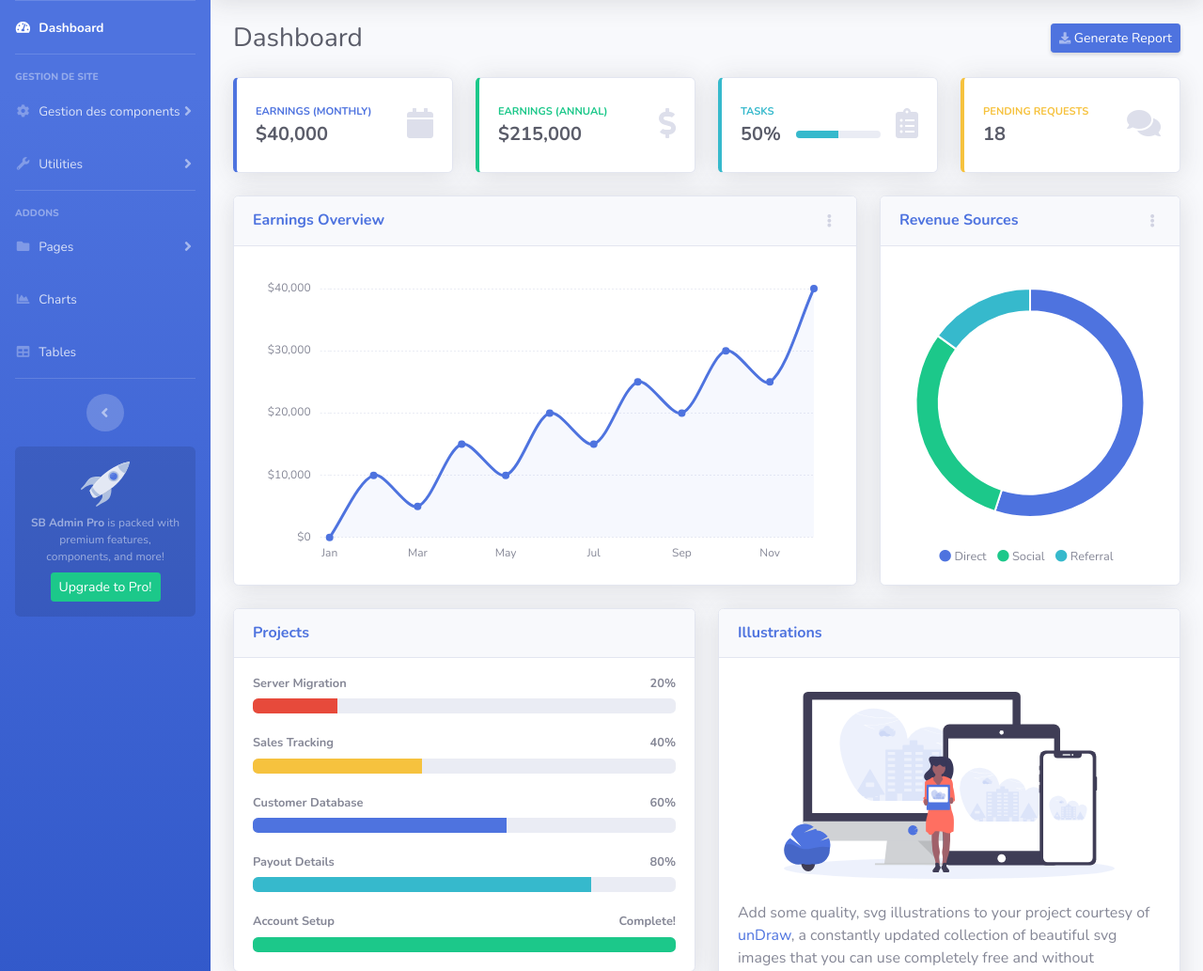
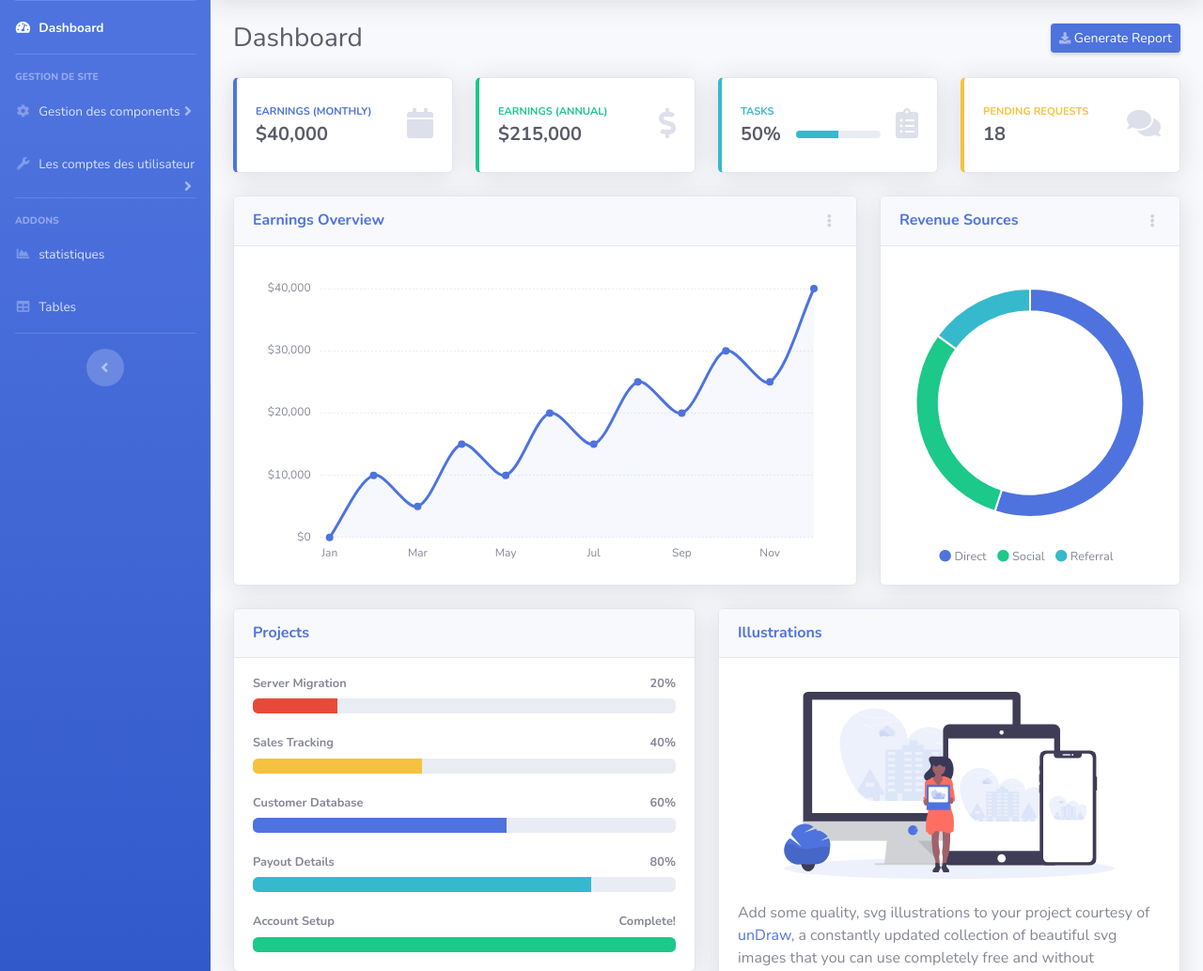
Before and after one commit to PIDEV-3A-2023/3A28_FST, a Symfony app: template templates/main_back/index.html.twig in a window 1280 px wide. Shown: the part 70-1103 px from the top of the page at 94% size. Run offline with Twig, Linux system fonts and the light colour scheme; the template is opened without the code that fills it, so the values that code supplies are empty; some libraries are stand-ins or nearby versions.

Commit message:
modif template , ajout admin

```diff
--- a/templates/baseBack.html.twig
+++ b/templates/baseBack.html.twig
@@ -66,8 +66,11 @@
                 </a>
                 <div id="collapseTwo" class="collapse" aria-labelledby="headingTwo" data-parent="#accordionSidebar">
                     <div class="bg-white py-2 collapse-inner rounded">
-                        <a class="collapse-item" href="buttons.html">Gestion produit</a>
-                        <a class="collapse-item" href="cards.html">Gestion des ventes</a>
+                        <a class="collapse-item" href="{{ path ('app_gestion_produit')}}">Gestion des produits</a>
+                        <a class="collapse-item" href="cards.html">Gestion des categories </a>
+                        <a class="collapse-item" href="cards.html">Gestion du forum </a>
+                        <a class="collapse-item" href="cards.html">Gestion des evenements </a>
+                        <a class="collapse-item" href="cards.html">Gestion des ventes </a>
                     </div>
                 </div>
             </li>
@@ -77,16 +80,15 @@
                 <a class="nav-link collapsed" href="#" data-toggle="collapse" data-target="#collapseUtilities"
                     aria-expanded="true" aria-controls="collapseUtilities">
                     <i class="fas fa-fw fa-wrench"></i>
-                    <span>Utilities</span>
+                    <span>Les comptes des utilisateur</span>
                 </a>
                 <div id="collapseUtilities" class="collapse" aria-labelledby="headingUtilities"
                     data-parent="#accordionSidebar">
                     <div class="bg-white py-2 collapse-inner rounded">
                         <h6 class="collapse-header">Custom Utilities:</h6>
-                        <a class="collapse-item" href="utilities-color.html">Colors</a>
-                        <a class="collapse-item" href="utilities-border.html">Borders</a>
-                        <a class="collapse-item" href="utilities-animation.html">Animations</a>
-                        <a class="collapse-item" href="utilities-other.html">Other</a>
+                        <a class="collapse-item" href="utilities-color.html">gestion compte des artists</a>
+                        <a class="collapse-item" href="utilities-border.html">gestion compte des clients</a>
+                        <a class="collapse-item" href="utilities-other.html">autre</a>
                     </div>
                 </div>
             </li>
@@ -99,32 +101,12 @@
                 Addons
             </div>
 
-            <!-- Nav Item - Pages Collapse Menu -->
-            <li class="nav-item">
-                <a class="nav-link collapsed" href="#" data-toggle="collapse" data-target="#collapsePages"
-                    aria-expanded="true" aria-controls="collapsePages">
-                    <i class="fas fa-fw fa-folder"></i>
-                    <span>Pages</span>
-                </a>
-                <div id="collapsePages" class="collapse" aria-labelledby="headingPages" data-parent="#accordionSidebar">
-                    <div class="bg-white py-2 collapse-inner rounded">
-                        <h6 class="collapse-header">Login Screens:</h6>
-                        <a class="collapse-item" href="login.html">Login</a>
-                        <a class="collapse-item" href="register.html">Register</a>
-                        <a class="collapse-item" href="forgot-password.html">Forgot Password</a>
-                        <div class="collapse-divider"></div>
-                        <h6 class="collapse-header">Other Pages:</h6>
-                        <a class="collapse-item" href="404.html">404 Page</a>
-                        <a class="collapse-item" href="blank.html">Blank Page</a>
-                    </div>
-                </div>
-            </li>
 
             <!-- Nav Item - Charts -->
             <li class="nav-item">
                 <a class="nav-link" href="charts.html">
                     <i class="fas fa-fw fa-chart-area"></i>
-                    <span>Charts</span></a>
+                    <span>statistiques</span></a>
             </li>
 
             <!-- Nav Item - Tables -->
@@ -143,11 +125,6 @@
             </div>
 
             <!-- Sidebar Message -->
-            <div class="sidebar-card d-none d-lg-flex">
-                <img class="sidebar-card-illustration mb-2" src="img/undraw_rocket.svg" alt="...">
-                <p class="text-center mb-2"><strong>SB Admin Pro</strong> is packed with premium features, components, and more!</p>
-                <a class="btn btn-success btn-sm" href="https://startbootstrap.com/theme/sb-admin-pro">Upgrade to Pro!</a>
-            </div>
 
         </ul>
         <!-- End of Sidebar -->
--- a/templates/gestion_produit/index.html.twig
+++ b/templates/gestion_produit/index.html.twig
@@ -24,6 +24,7 @@
                         <div class="card-header py-3">
                             <h6 class="m-0 font-weight-bold text-primary">Les produits existantes</h6>
                         </div>
+                         <a href="{{ path('ajoutProduitad') }}" class="btn btn mb-2" style="width: 100%; background-color: white ;color: black; border: 2px solid #4CAF50;">Ajouter Produit</a>
                         <div class="card-body">
                             <div class="table-responsive">
                                 <table class="table table-bordered" id="dataTable" width="100%" cellspacing="0">
```
Also changed, not shown: src/Controller/GestionProduitController.php (+34 -0 lines), src/Form/AjoutpType.php (deleted, +0 -38 lines), templates/gestion_produit/ajoutprod.html.twig (added, +52 -0 lines).
